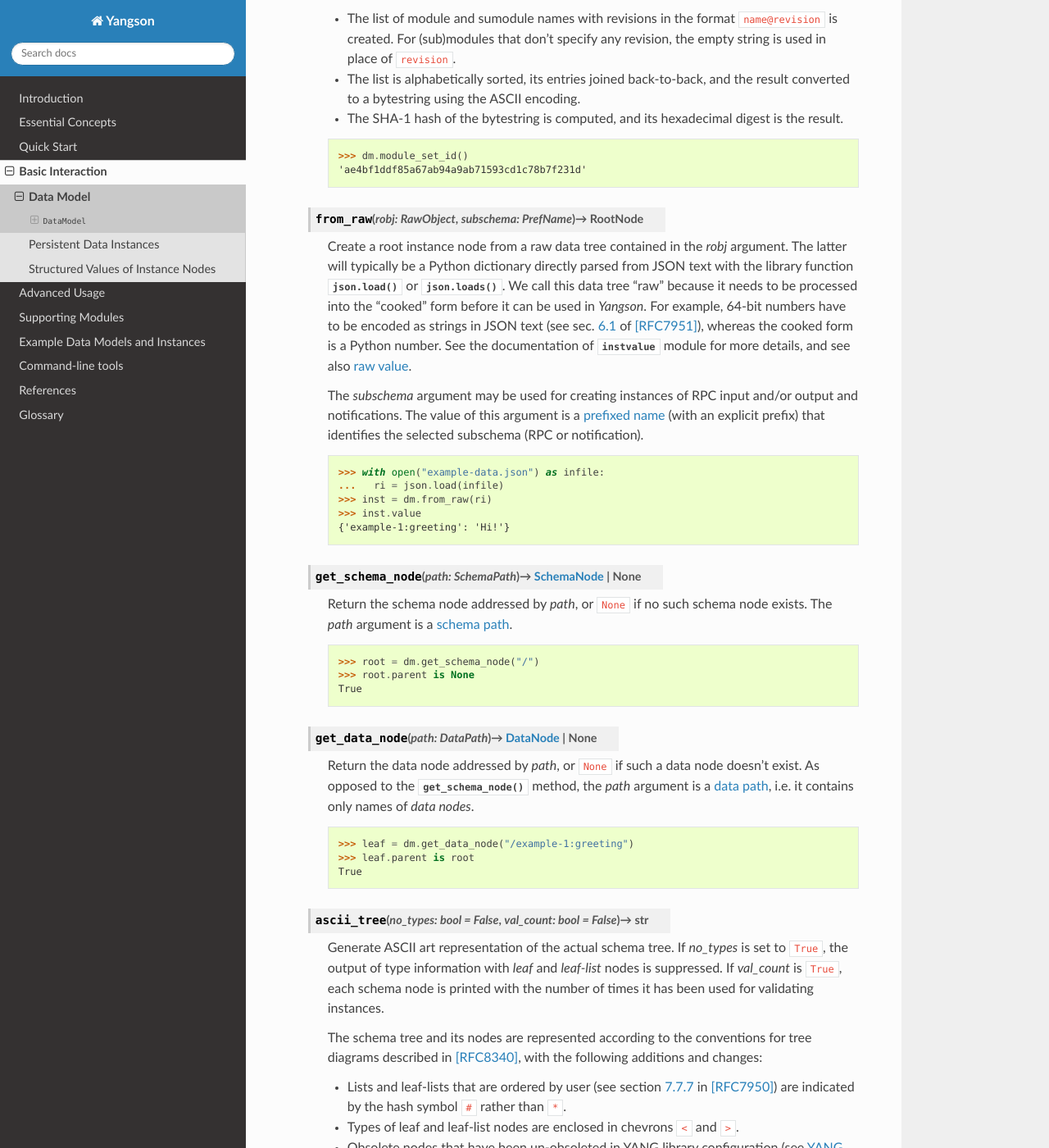
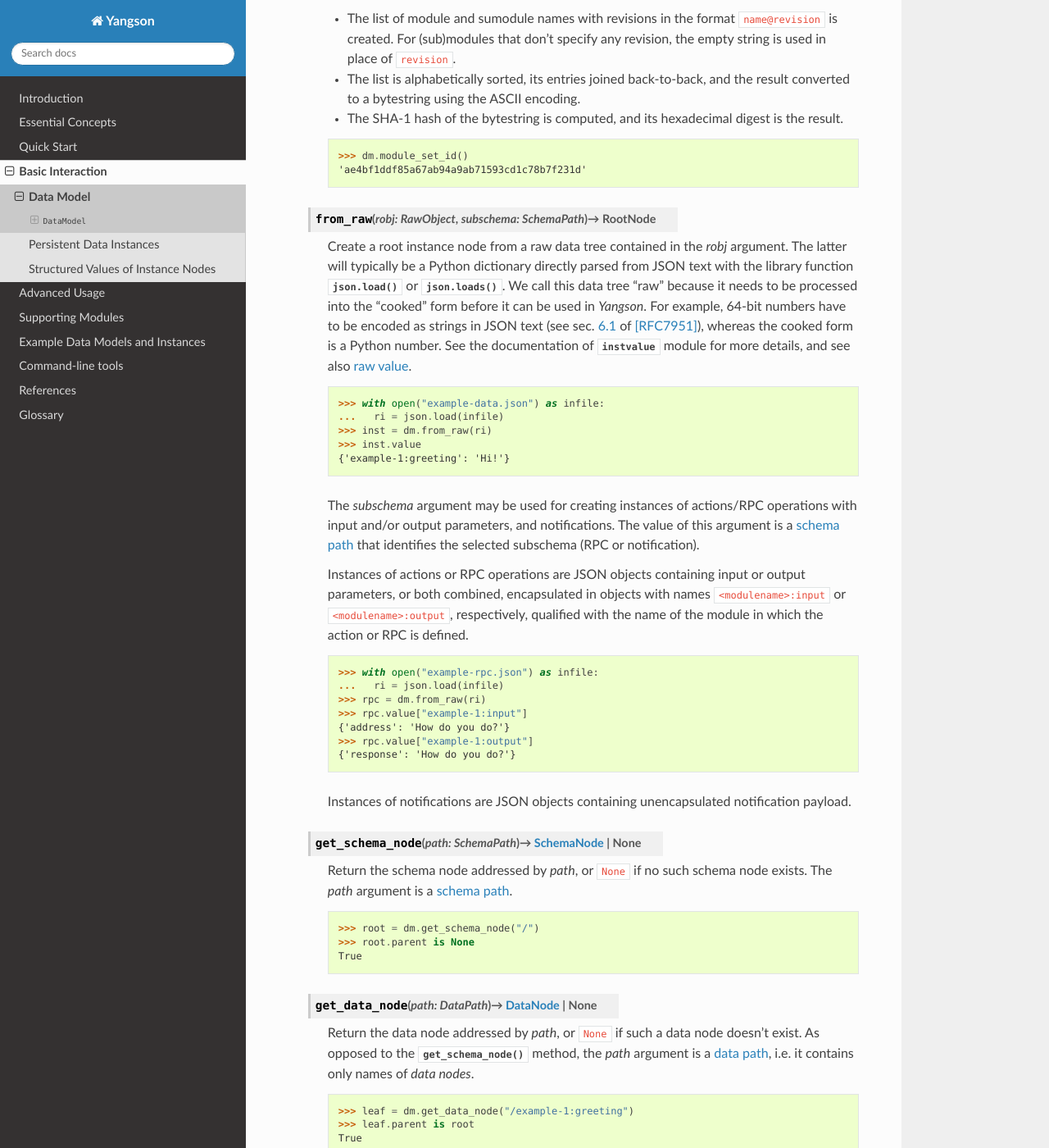
Before and after one commit to CZ-NIC/yangson, a Sphinx documentation site: the page built from docs/datamodel.rst, in a window 1280 px wide and 1400 px high, scrolled down 1578 px. Shown: the whole window at 82% size. Built offline with Sphinx 7.4.7 and the Read the Docs theme 3.1.0, drawn with Linux system fonts in a browser that asks for light colours; some of the changed text lies outside the part shown.

Commit message:
Update and fix docs regarding subschemas

```diff
--- a/docs/datamodel.rst
+++ b/docs/datamodel.rst
@@ -118,7 +118,7 @@ __ http://www.sphinx-doc.org/en/stable/ext/doctest.html
          >>> dm.module_set_id()
          'ae4bf1ddf85a67ab94a9ab71593cd1c78b7f231d'
 
-   .. method:: from_raw(robj: RawObject, subschema: PrefName) -> RootNode
+   .. method:: from_raw(robj: RawObject, subschema: SchemaPath) -> RootNode
 
       Create a root instance node from a raw data tree contained in
       the *robj* argument. The latter will typically be a Python
@@ -131,11 +131,6 @@ __ http://www.sphinx-doc.org/en/stable/ext/doctest.html
       number. See the documentation of :mod:`instvalue` module for
       more details, and see also :term:`raw value`.
 
-      The *subschema* argument may be used for creating instances of
-      RPC input and/or output and notifications. The value of this
-      argument is a :term:`prefixed name` (with an explicit prefix)
-      that identifies the selected subschema (RPC or notification).
-
       .. doctest::
 
          >>> with open("example-data.json") as infile:
@@ -143,6 +138,31 @@ __ http://www.sphinx-doc.org/en/stable/ext/doctest.html
          >>> inst = dm.from_raw(ri)
          >>> inst.value
          {'example-1:greeting': 'Hi!'}
+
+      The *subschema* argument may be used for creating instances of
+      actions/RPC operations with input and/or output parameters, and
+      notifications. The value of this argument is a :term:`schema
+      path` that identifies the selected subschema (RPC or
+      notification).
+
+      Instances of actions or RPC operations are JSON objects
+      containing input or output parameters, or both combined,
+      encapsulated in objects with names ``<modulename>:input`` or
+      ``<modulename>:output``, respectively, qualified with the name
+      of the module in which the action or RPC is defined.
+
+      .. doctest::
+
+         >>> with open("example-rpc.json") as infile:
+         ...   ri = json.load(infile)
+         >>> rpc = dm.from_raw(ri)
+         >>> rpc.value["example-1:input"]
+         {'address': 'How do you do?'}
+         >>> rpc.value["example-1:output"]
+         {'response': 'How do you do?'}
+
+      Instances of notifications are JSON objects containing
+      unencapsulated notification payload.
 
    .. method:: get_schema_node(path: SchemaPath) -> Optional[SchemaNode]
 
@@ -206,8 +226,18 @@ __ http://www.sphinx-doc.org/en/stable/ext/doctest.html
 
          >>> print(dm.ascii_tree(), end='')
          +--rw example-1:greeting? <string>
-         >>> print(dm.ascii_tree(True), end='')
+         +---x example-1:howdy
+            +---w input
+            |  +---w address? <string>
+            +--ro output
+               +--ro response? <string>
+         >>> print(dm.ascii_tree(no_types=True), end='')
          +--rw example-1:greeting?
+         +---x example-1:howdy
+            +---w input
+            |  +---w address?
+            +--ro output
+               +--ro response?
 
    .. method:: clear_val_counters() -> None
 
--- a/docs/examples.rst
+++ b/docs/examples.rst
@@ -27,6 +27,11 @@ module.
 
    $ yangson yang-library-ex1.json tree
    +--rw example-1:greeting? <string>
+   +---x example-1:howdy
+      +---w input
+      |  +---w address? <string>
+      +--ro output
+         +--ro response? <string>
 
 .. rubric:: YANG Library
 
--- a/docs/yangson-man.rst
+++ b/docs/yangson-man.rst
@@ -132,7 +132,8 @@ Print the tree diagram of the complete data model as ASCII art.
 validate
 --------
 
-Validate an instance object against the complete data model or a subschema.
+Validate a JSON instance object against the complete data model or a
+subschema.
 
 An instance object that is to be validated against the subschema of an
 action or RPC can be input and/or output payload of the action or RPC
```
Also changed, not shown: other parts of docs/datamodel.rst (+1 -1 lines), 2 other files.
